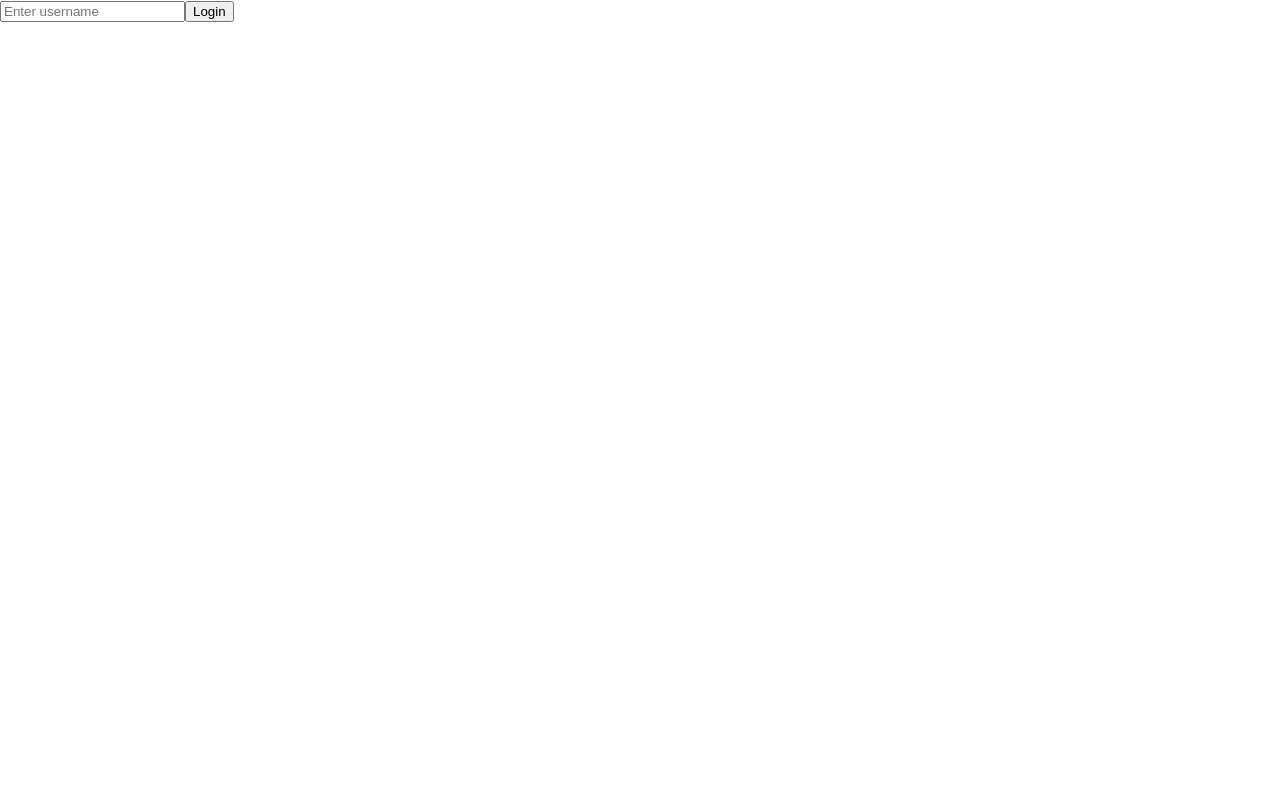
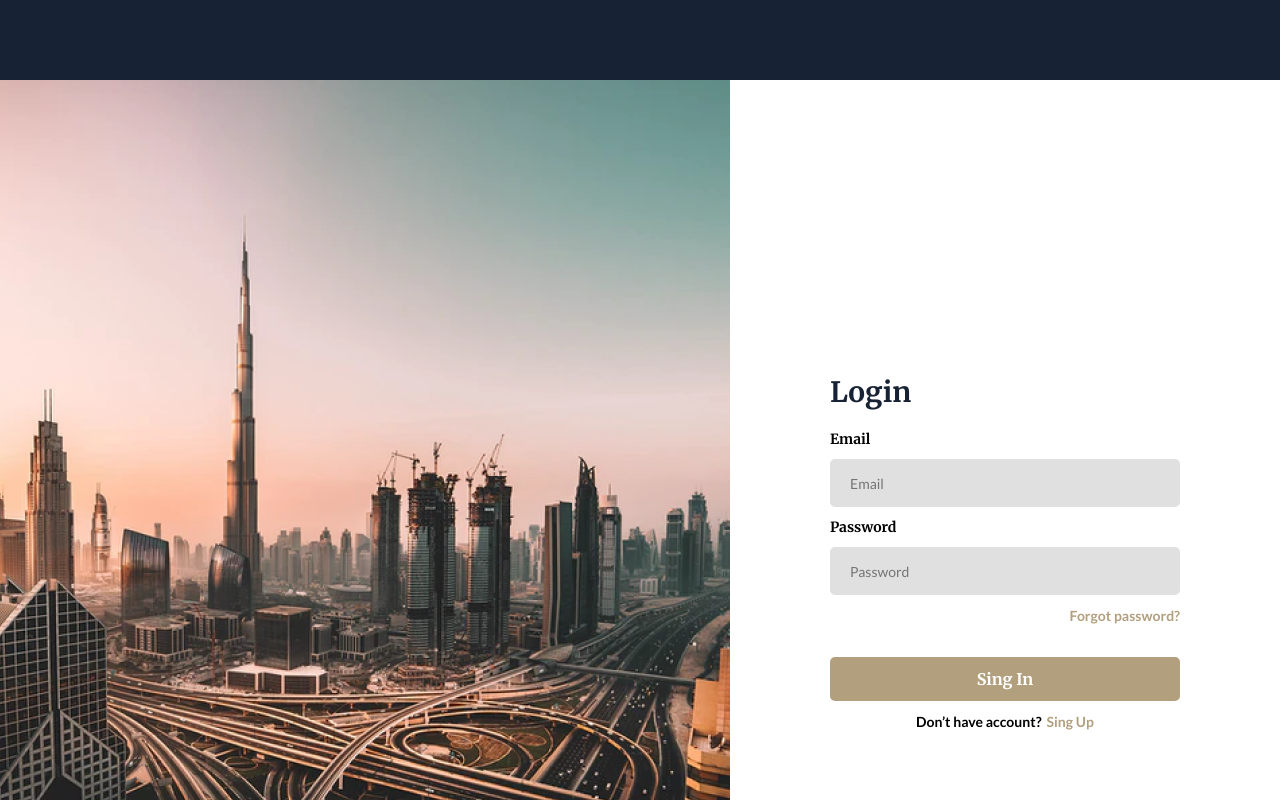
Before and after one commit to ka9mal6t/zenbittech-task, a React (Create React App) app: page /login in a window 1280 px wide. Shown: the top 800 px of the page. Built offline with nearby package versions, Linux system fonts and the light colour scheme.

Commit message:
add styles for Login Page

```diff
--- a/src/components/DealComponents.tsx
+++ b/src/components/DealComponents.tsx
@@ -19,7 +19,7 @@ const DealComponent: FC<IDealComponent> = ({imageUrl, name, price, tiket, yieldD
     <div className='item'>
       <img src={imageUrl} alt="" />
         <div className='item__overlay'>
-          <p>{name}</p>
+          <span className='item__title'>{name}</span>
           <div className='item__text' >
 
             <div className='param__1'>
--- a/src/components/Login.tsx
+++ b/src/components/Login.tsx
@@ -1,29 +1,60 @@
 import React, { useState } from 'react';
 import { useDispatch } from 'react-redux';
 import { login } from '../store/authSlice';
-import { useNavigate } from 'react-router-dom';
+import { useNavigate, Link} from 'react-router-dom';
+import HeaderComponent from './HeaderComponent';
+import './css/Login.css'
+import logo from './img/Rectangle 291.png'
 
 const Login: React.FC = () => {
-  const [username, setUsername] = useState('');
+  const [email, setEmail] = useState('');
+  const [pass, setPass] = useState('');
   const dispatch = useDispatch();
   const navigate = useNavigate();
 
   const handleSubmit = (e: React.FormEvent) => {
     e.preventDefault();
-    dispatch(login(username));
+    dispatch(login(email));
     navigate('/');
   };
 
   return (
-    <form onSubmit={handleSubmit}>
-      <input
-        type="text"
-        value={username}
-        onChange={(e) => setUsername(e.target.value)}
-        placeholder="Enter username"
-      />
-      <button type="submit">Login</button>
-    </form>
+    <div>
+      <HeaderComponent auth={undefined} logOut={()=>{}}/>
+        <main className='main'>
+          <div className='login'>
+            <div className="name">Login</div>
+            <form onSubmit={handleSubmit}>
+              <label htmlFor="email">Email</label>
+              <input
+                type="text"
+                value={email}
+                onChange={(e) => setEmail(e.target.value)}
+                placeholder="Email"
+                />
+              <label htmlFor="password">Password</label>
+              <input
+                type="text"
+                value={pass}
+                onChange={(e) => setPass(e.target.value)}
+                placeholder="Password"
+                />
+              <div className='forgot'>
+                <Link to="#">Forgot password?</Link>
+              </div>
+
+              <button type="submit">Sing In</button>
+              <div className='create-acc'>
+                <span className='acc'>Don’t have account? </span>
+                <Link to="#">Sing Up</Link>
+              </div>
+            </form>
+          </div>
+          <div className='bg'>
+            <img src={logo} alt="" />
+          </div>
+        </main>
+    </div>
   );
 };
 
--- a/src/components/css/Deal.css
+++ b/src/components/css/Deal.css
@@ -30,7 +30,7 @@
     display: flex;
 }
 
-.item p{
+.item__title{
     color: #FFFFFF;
     font-family: "Merriweather", serif;
     font-weight: 700;
@@ -62,7 +62,7 @@
 }
 
 @media screen and (max-width: 700px) {
-    .item p{
+    .item__title {
         font-size: 18px;
         line-height: 26px;
     }
@@ -73,8 +73,8 @@
     }
 }
 
-@media screen and (max-width: 500px) {
-    .item p{
+@media screen and (max-width: 400px) {
+    .item__title {
         font-size: 14px;
         line-height: 20px;
     }
--- a/src/components/css/Header.css
+++ b/src/components/css/Header.css
@@ -1,4 +1,8 @@
 @import url('https://fonts.googleapis.com/css2?family=Merriweather:ital,wght@0,300;0,400;0,700;0,900;1,300;1,400;1,700;1,900&display=swap');
+
+*, *::before,*::after {
+    box-sizing: border-box;
+}
 
 header{
     height: 80px;
@@ -24,7 +28,8 @@ header{
     border-radius: 5px;
     background-color: #B29F7E;
     color: #FFFFFF;
-    border: 1px solid #B29F7E
+    border: 1px solid #B29F7E;
+    cursor: pointer;
 }
 
 @media screen and (max-width: 1024px) {
--- a/src/components/css/Home.css
+++ b/src/components/css/Home.css
@@ -71,6 +71,7 @@
     background-color: transparent;
     color: #FFFFFF;
     border: 1px solid #FFFFFF;
+    cursor: pointer;
 }
 
 .deals{
--- /dev/null
+++ b/src/components/css/Login.css
@@ -0,0 +1,171 @@
+@import url('https://fonts.googleapis.com/css2?family=Merriweather:ital,wght@0,300;0,400;0,700;0,900;1,300;1,400;1,700;1,900&display=swap');
+@import url('https://fonts.googleapis.com/css2?family=Lato:ital,wght@0,100;0,300;0,400;0,700;0,900;1,100;1,300;1,400;1,700;1,900&display=swap');
+
+*, *::before,*::after {
+    box-sizing: border-box;
+}
+
+.main{
+    display: flex;
+    flex-direction: row-reverse;
+}
+
+.bg{
+    display: block;
+}
+
+.login{
+    width: 550px;
+    display: flex;
+    flex-direction: column;
+    justify-content: center;
+    padding: 0 100px;
+}
+
+
+@media screen and (min-width: 1440px) {
+    main{
+        justify-content: start;
+    }
+    .login{
+        align-items: center;
+        flex-grow: 1;
+        padding: 0;
+    }
+
+}
+
+@media screen and (max-width: 550px) {
+    .login{
+        width: 100%;
+        align-items: center;
+        justify-content: center;
+        height: 100vh;
+        padding: 0;
+    }
+    .bg{
+        display: none;
+    }
+
+    form{
+        padding: 0;
+    }
+}
+
+
+
+
+.name{
+    font-family: "Merriweather", serif;
+    font-weight: 700;
+    font-size: 28px;
+    line-height: 34px;
+    margin-bottom: 20px;
+    color: #172234;
+}
+
+label{
+    padding: 0;
+    display: block;
+    font-family: "Merriweather", serif;
+    font-weight: 700;
+    font-size: 14px;
+    line-height: 20px;
+    color: #000000;
+    margin-bottom: 10px;
+}
+
+input{
+    padding: 12px 18px 10px;
+    font-family: "Lato", sans-serif;
+    font-weight: 400;
+    font-style: normal;
+    font-size: 14px;
+    line-height: 22px;
+    color: #172234;
+
+    background-color: #E0E0E0;
+    border-radius: 5px;
+    border: 2px solid #E0E0E0;
+    /* height: 48px; */
+    width: 350px;
+    margin-bottom: 10px;
+}
+
+.forgot{
+    display: flex;
+    justify-content: end;
+}
+
+a{
+    color: #B29F7E;
+}
+
+.acc{
+    color: #000000;
+    margin-right: 5px;
+}
+
+a, .acc{
+
+    font-family: "Lato", sans-serif;
+    font-weight: 600;
+    font-size: 14px;
+    line-height: 22px;
+    text-decoration: none;
+}
+
+
+button{
+    width: 350px;
+    font-family: "Merriweather", serif;
+    font-weight: 700;
+    font-size: 16px;
+    line-height: 22px;
+    color: #FFFFFF;
+
+    padding: 9px 0;
+    background-color: #B29F7E;
+    border-radius: 5px;
+    border: 2px solid #B29F7E;
+    margin-bottom: 10px;
+    margin-top: 30px;
+}
+
+.create-acc{
+    display: flex;
+    justify-content: center;
+}
+
+@media screen and (max-width: 425px) {
+    .name{
+        font-size: 22px;
+        line-height: 28px;
+    }
+
+    label{
+        font-size: 12px;
+        line-height: 18px;
+    }
+
+    input{
+        font-size: 12px;
+        line-height: 20px;
+    }
+
+
+
+}
+
+@media screen and (max-width: 375px) {
+
+    form{
+        width: 300px;
+    }
+    input{
+        width: 300px;
+    }
+    button{
+        width: 300px;
+    }
+}
```
Also changed, not shown: src/components/img/Rectangle 291.png (added).
